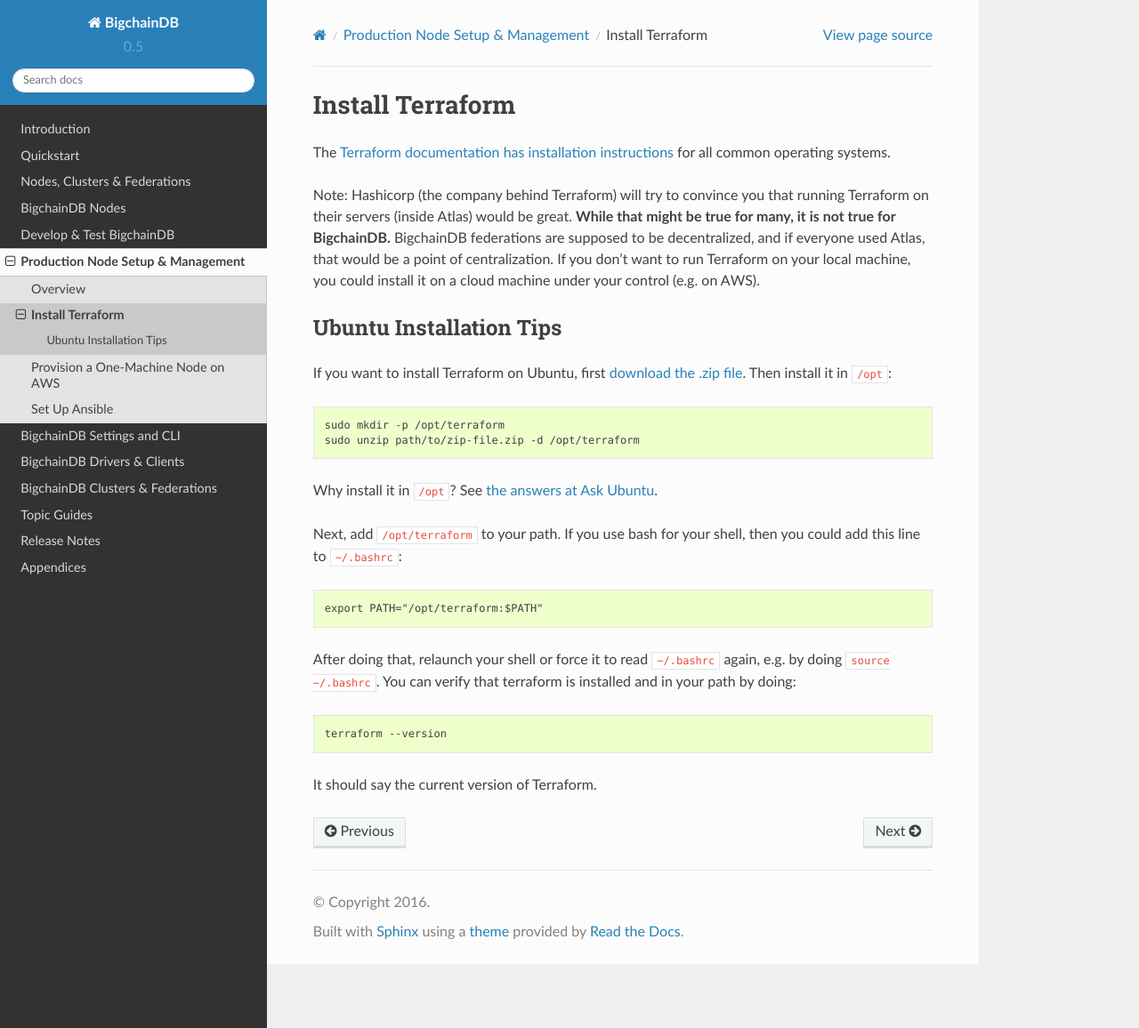
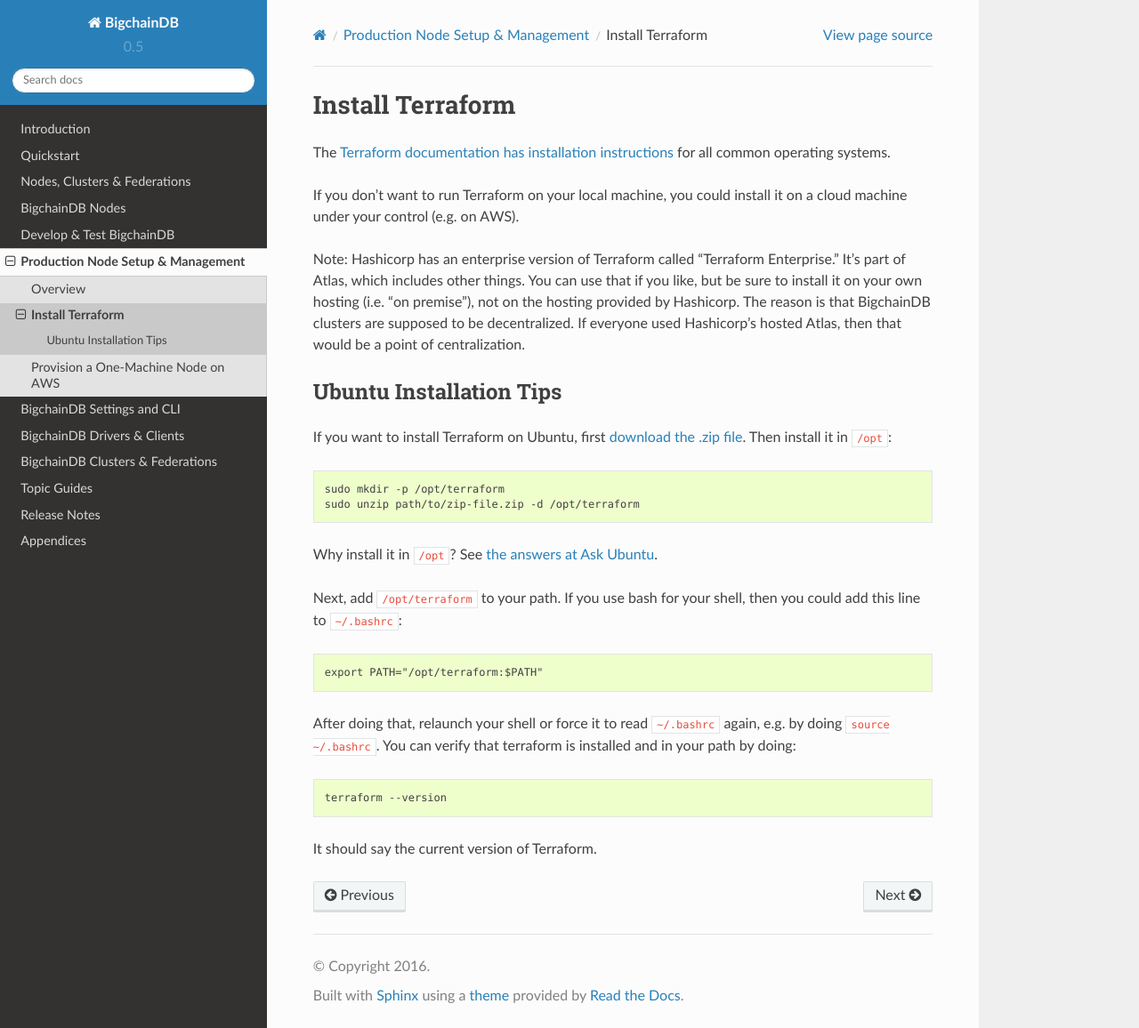
Before and after one commit to thematerials-network/bigchaindb-node, a Sphinx documentation site: the page built from bigchaindb/docs/source/prod-node-setup-mgmt/install-terraform.md, in a window 1280 px wide and 1156 px high. Shown: the whole window at 89% size. Built offline with Sphinx 7.4.7 and the Read the Docs theme 2.0.0, drawn with Linux system fonts in a browser that asks for light colours; pages that are not in the unit, such as notebooks, are missing from menus.

Commit message:
docs: corrected the remarks on Atlas, renamed set-up-ansible.md as install-ansible.md

```diff
--- a/bigchaindb/docs/source/prod-node-setup-mgmt/install-terraform.md
+++ b/bigchaindb/docs/source/prod-node-setup-mgmt/install-terraform.md
@@ -2,7 +2,10 @@
 
 The [Terraform documentation has installation instructions](https://www.terraform.io/intro/getting-started/install.html) for all common operating systems.
 
-Note: Hashicorp (the company behind Terraform) will try to convince you that running Terraform on their servers (inside Atlas) would be great. **While that might be true for many, it is not true for BigchainDB.** BigchainDB federations are supposed to be decentralized, and if everyone used Atlas, that would be a point of centralization. If you don't want to run Terraform on your local machine, you could install it on a cloud machine under your control (e.g. on AWS).
+If you don't want to run Terraform on your local machine, you could install it on a cloud machine under your control (e.g. on AWS).
+
+Note: Hashicorp has an enterprise version of Terraform called "Terraform Enterprise." It's part of Atlas, which includes other things. You can use that if you like, but be sure to install it on your own hosting (i.e. "on premise"), not on the hosting provided by Hashicorp. The reason is that BigchainDB clusters are supposed to be decentralized. If everyone used Hashicorp's hosted Atlas, then that would be a point of centralization.
+
 
 ## Ubuntu Installation Tips
 
```
Also changed, not shown: bigchaindb/docs/source/prod-node-setup-mgmt/install-ansible.md (renamed from bigchaindb/docs/source/prod-node-setup-mgmt/set-up-ansible.md).
